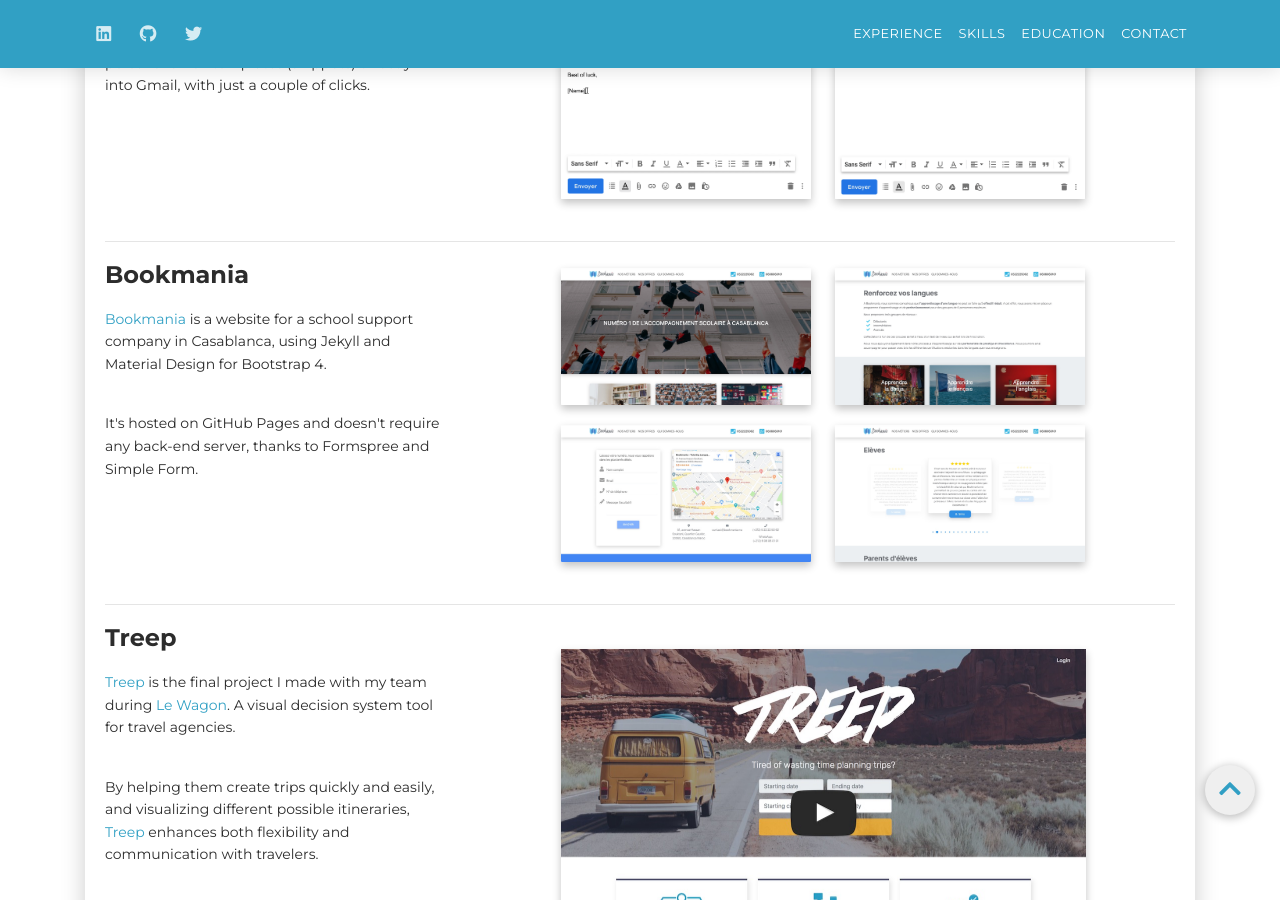
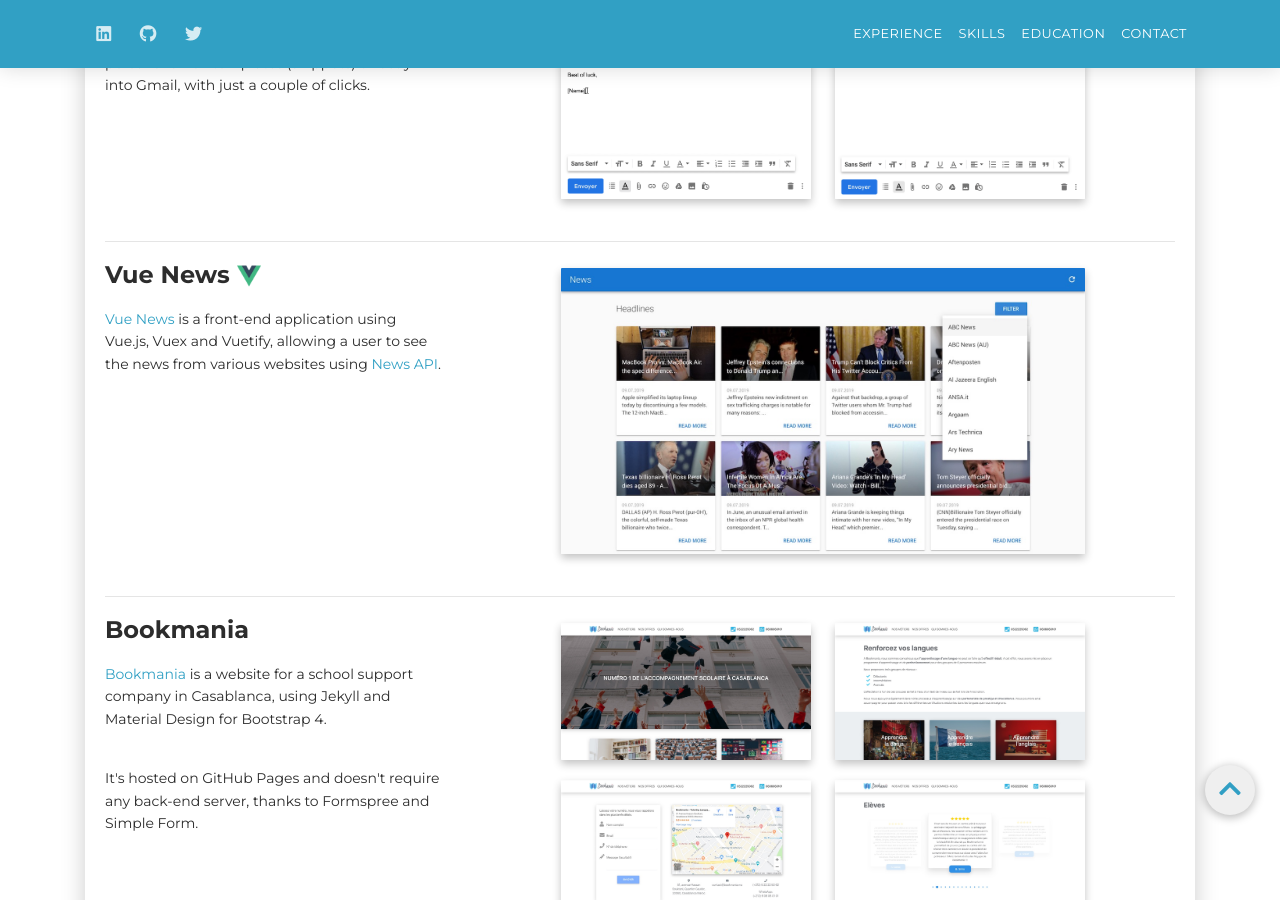
Before and after one commit to ynnsnr/resume, a Jekyll site: the page built from index.md, in a window 1280 px wide and 900 px high, scrolled down 1372 px. Built offline with Jekyll 4.4.1, drawn with Linux system fonts in a browser that asks for light colours; nearby versions of some CDN libraries.

Commit message:
Added Vue News project

```diff
--- a/index.md
+++ b/index.md
@@ -120,9 +120,7 @@
 
           <div class="row">
             <div class="col-lg-5">
-              <div class="h4 mt-0 title">
-                CinePursuit
-              </div>
+              <div class="h4 mt-0 title">CinePursuit</div>
               <p>Jury prize for the <a href="https://lesarcs-filmfest.com/fr/professionnels/hackathon-du-cinema" target="_blank">Hackathon du Cinema</a> with Le Wagon team, in collaboration with <a href="https://github.com/db0sch" target="_blank">Dimitri Bosch</a>, <a href="https://github.com/juliends" target="_blank">Julien Da Silva</a> and <a href="https://github.com/grmnlrt" target="_blank">Germain Loret</a>.</p>
               <p>
                 <a href="https://cinepursuit.com" target="_blank">CinePursuit</a> is a quiz application to help cinema owners and distributors to retain their audience.
@@ -174,6 +172,29 @@
                 <li>
                   <a href="https://github.com/ynnsnr/gmail-email-templates" target="_blank">
                     <img src="assets/images/gif3.gif" width="250px">
+                  </a>
+                </li>
+              </ul>
+            </div>
+          </div>
+
+          <hr>
+
+          <div class="row">
+            <div class="col-lg-4">
+              <div class="h4 mt-0 title">
+                Vue News
+                <img src="assets/images/vue.png" height="26px" style="padding-bottom: 2px;">
+              </div>
+              <p>
+                <a href="https://ynnsnr.github.io/vue-news" target="_blank">Vue News</a> is a front-end application using Vue.js, Vuex and Vuetify, allowing a user to see the news from various websites using <a href="https://newsapi.org" target="_blank">News API</a>.
+              </p>
+            </div>
+            <div class="col-lg-8">
+              <ul id="gifs">
+                <li>
+                  <a href="https://ynnsnr.github.io/vue-news" target="_blank">
+                    <img src="assets/images/vue-news.jpg" style="width: 524px !important;">
                   </a>
                 </li>
               </ul>
```
Also changed, not shown: assets/images/vue-news.jpg (added).
